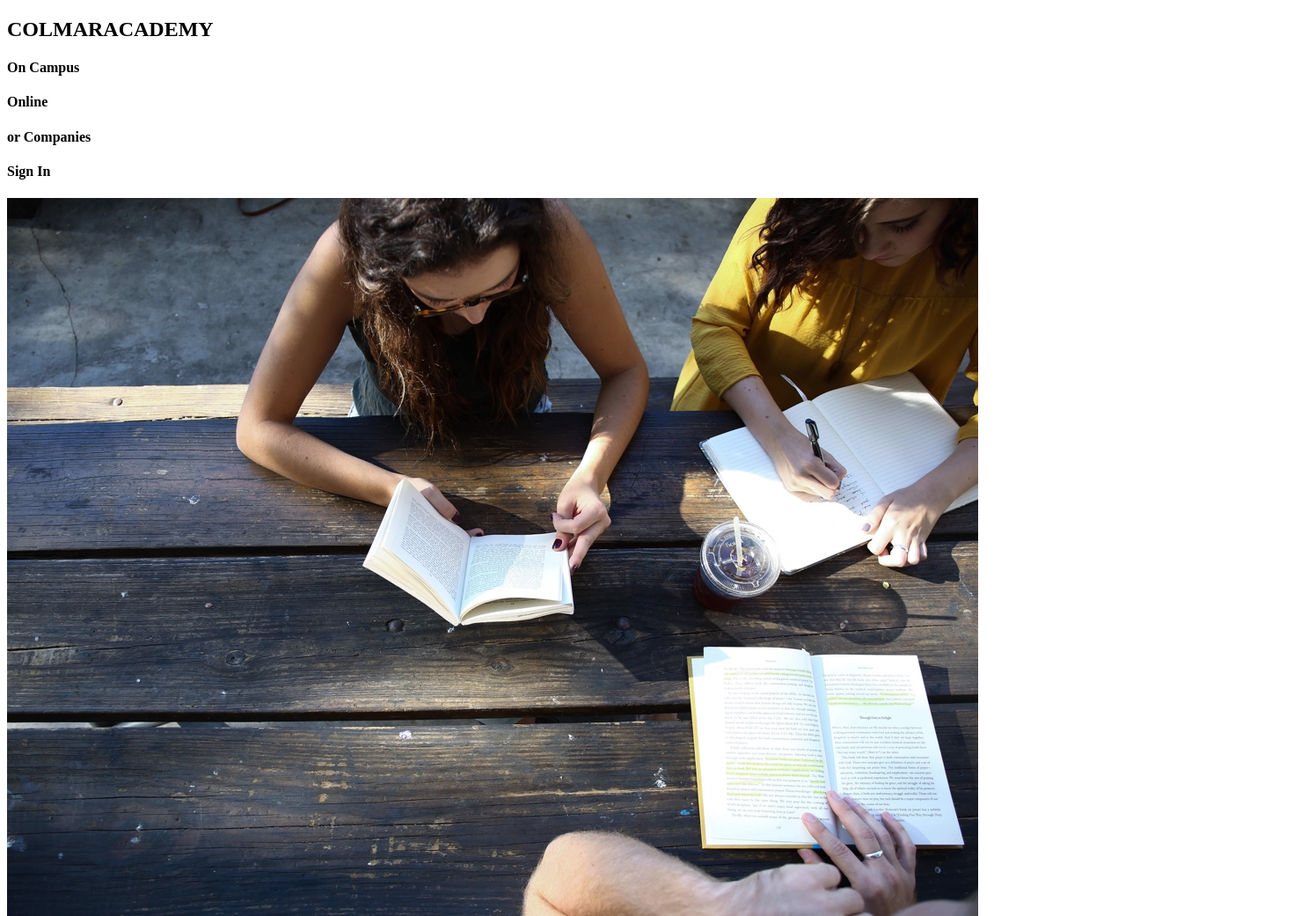
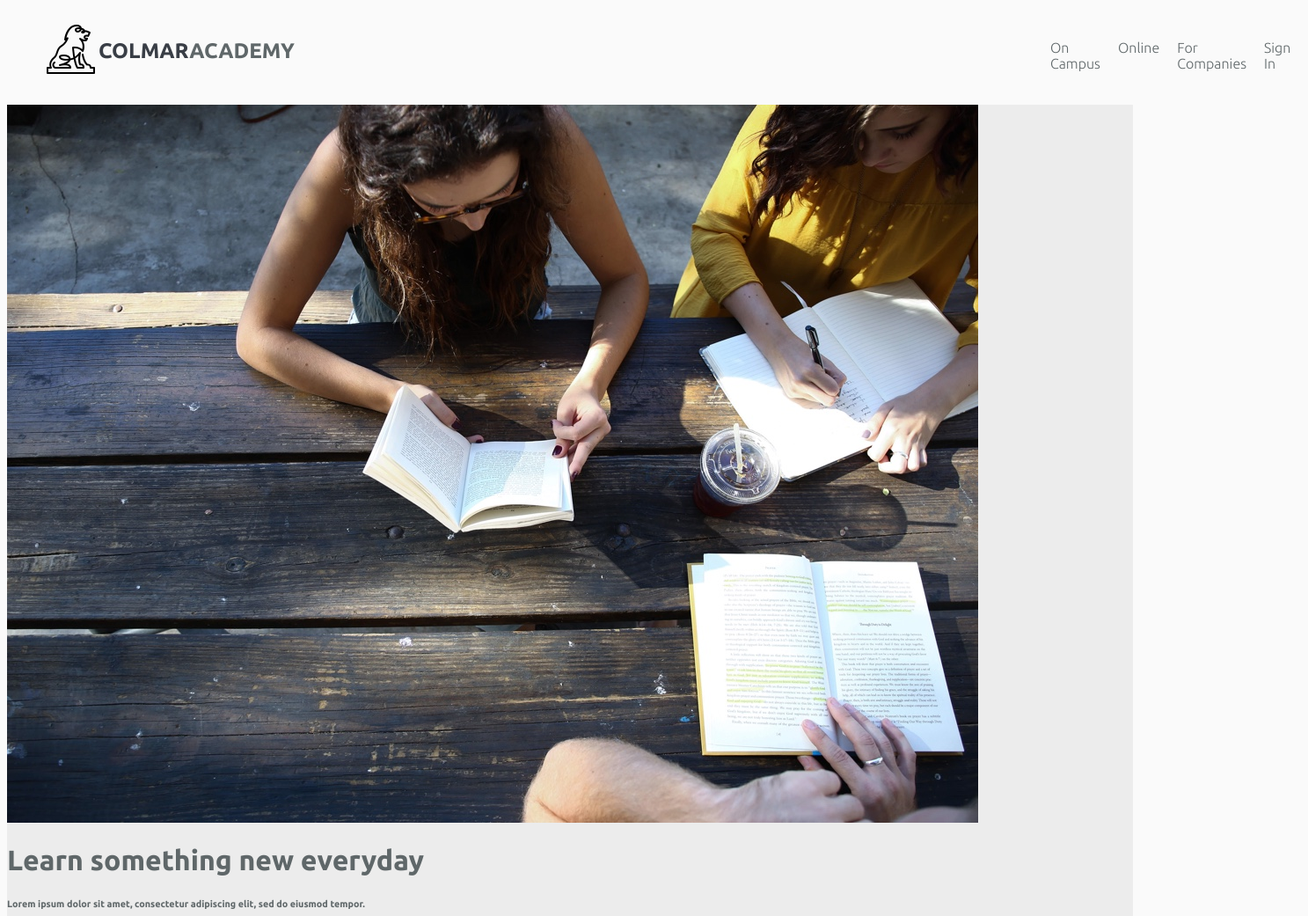
Before and after one commit to cy-porteous/Codecademy_ColmarAcademy, a plain HTML site: page ColmarAcademy/index.html in a window 1280 px wide. Shown: the top 1041 px of the page at 88% size, 1487 px wide, since content can reach past the window. Drawn offline with Linux system fonts and the light colour scheme.

Commit message:
-m "navbar finished with styling"

```diff
--- a/ColmarAcademy/index.html
+++ b/ColmarAcademy/index.html
@@ -12,12 +12,16 @@
 <body>
   <div container="webpage">
     <nav class="navbar">
-      <i class="fa-sharp fa-thin fa-dragon"></i>
-      <h2>COLMARACADEMY</h2>
-      <h4>On Campus</h4>
-      <h4>Online</h4>
-      <h4>or Companies</h4>
-      <h4>Sign In</h4>
+      <ul class="navbar-left">
+        <li><image src="resources/images-1/icons8-lion-64.png" alt="icon-photo"></li>
+        <li><h2><span id="logo-color">COLMAR</span>ACADEMY</h2></li>
+      </ul>
+      <ul class="navbar-right">
+        <li class="items"><h4>On Campus</h4></li>
+        <li class="items"><h4>Online</h4></li>
+        <li class="items"><h4>For Companies</h4></li>
+        <li class="items"><h4>Sign In</h4></li>
+      </ul>
     </nav>
 
     <div class="flex-container-top">
@@ -26,6 +30,7 @@
           <h1>Learn something new everyday</h1>
           <h6>Lorem ipsum dolor sit amet, consectetur adipiscing elit, sed do eiusmod tempor.</h6>
           <button type="button">Start</button>
+      </div>
     </div>
 
       <div class="flex-container-upper-middle">
@@ -78,8 +83,7 @@
         </div>
       </div>
 
-      <div></div>
-    </div>
+
 
       <div class="flex-container-lower">
         <h2>Thesis exhibit</h2>
--- a/ColmarAcademy/resources/css/style.css
+++ b/ColmarAcademy/resources/css/style.css
@@ -0,0 +1,48 @@
+body {
+  width: 100%;
+  font-family: "Ubuntu", sans-serif;
+  background-color: #fafafa;
+  color: #5f6769;
+}
+
+.navbar {
+
+  display: flex; /* Use flexbox to align items horizontally */
+}
+
+#logo-color {
+color: #393e46;
+list-style-type: none;
+}
+
+.navbar-left, .nabar-right {
+display: flex;
+}
+
+.navbar-left li {
+  list-style-type: none;
+}
+
+.navbar-right {
+list-style-type: none;
+display: flex;
+margin-left: 64%;
+
+}
+
+.items{
+padding-right: 20px;
+}
+
+.items h4{
+  font-weight: 200;
+  }
+
+
+
+
+.flex-container-top {
+background-color: #ececec;
+
+
+}
```
Also changed, not shown: ColmarAcademy/resources/images-1/icons8-lion-64.png (added). Lines whose indentation alone changed are shown as unchanged.
